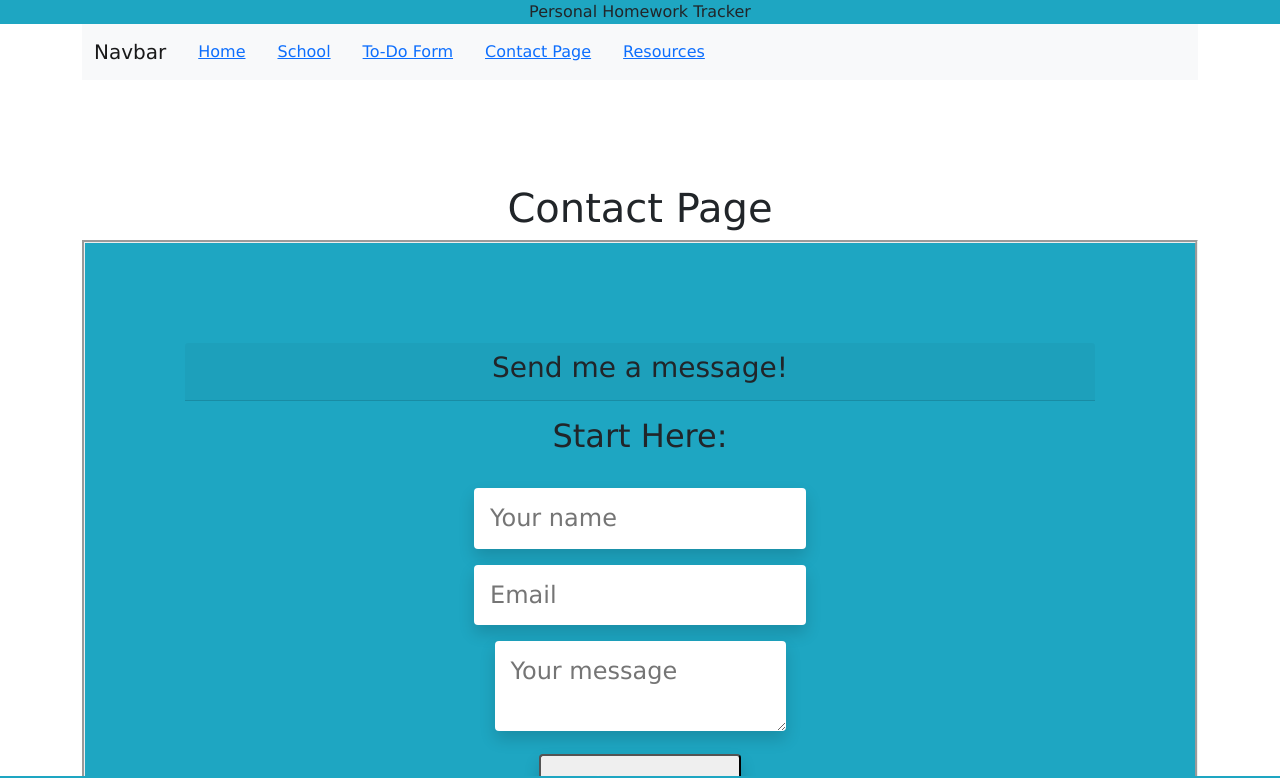
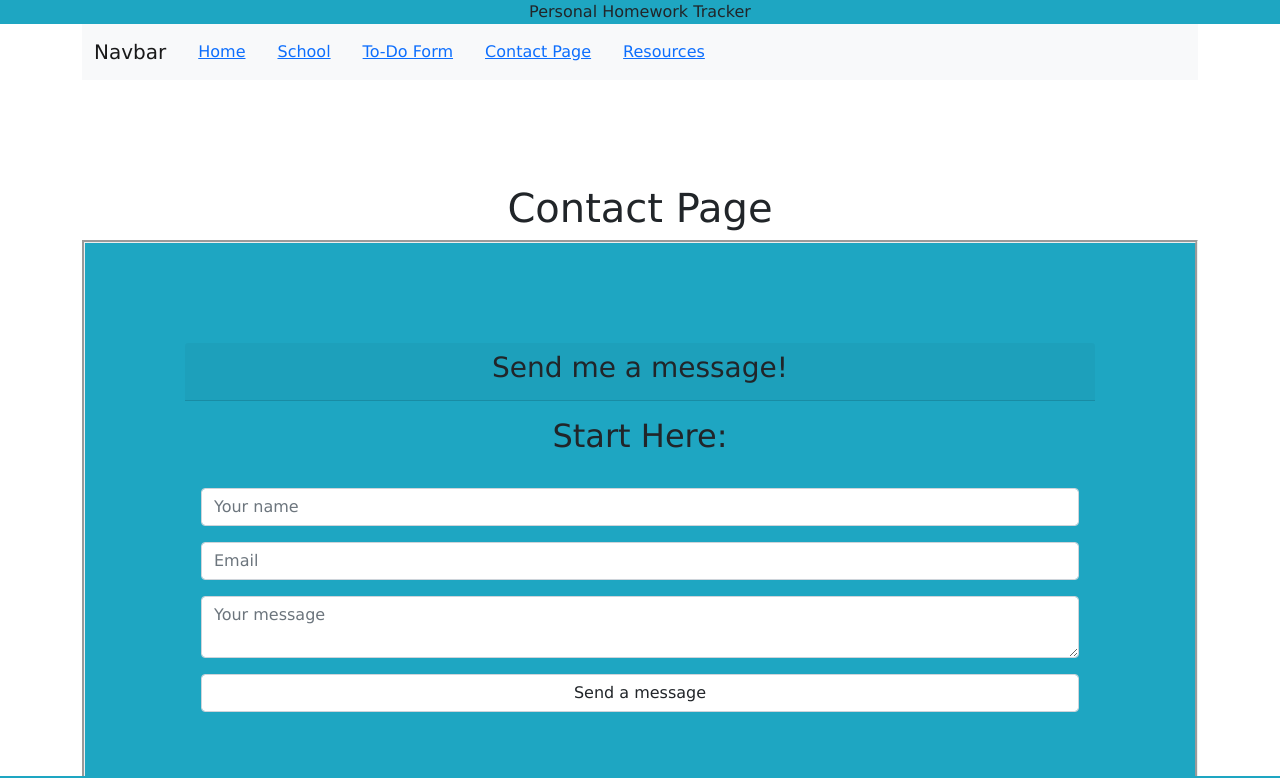
Before and after one commit to xeemv/FE-Final, a React (Create React App) app in the folder final/: page /Contact-Page in a window 1280 px wide. Shown: the top 778 px of the page. Built offline with nearby package versions, Linux system fonts and the light colour scheme.

Commit message:
finished

```diff
--- a/final/package.json
+++ b/final/package.json
@@ -7,6 +7,7 @@
     "@testing-library/react": "^13.3.0",
     "@testing-library/user-event": "^13.5.0",
     "bootstrap": "^5.1.3",
+    "emailjs-com": "^3.2.0",
     "react": "^18.2.0",
     "react-bootstrap": "^2.4.0",
     "react-calendar": "^3.7.0",
--- a/final/src/components/Contact.js
+++ b/final/src/components/Contact.js
@@ -1,48 +1,44 @@
 import React from "react";
 import { useState } from "react";
+import emailjs from "emailjs-com";
 
 const FORM_ENDPOINT = ""; // TODO - fill on the later step
 
 const Contact = () => {
-  const [submitted, setSubmitted] = useState(false);
-  const handleSubmit = () => {
-    setTimeout(() => {
-      setSubmitted(true);
-    }, 100);
-  };
+  const sendEmail = (e) => {
+    e.preventDefault();
 
-  if (submitted) {
-    return (
-      <>
-        <div className="text-2xl">Thank you!</div>
-        <div className="text-md">We'll be in touch soon.</div>
-      </>
-    );
+
+    emailjs.sendForm(
+      "service_0h2iuao",
+      "template_43igvj6",
+      e.target,
+      "hTad8af4VNgXRqYZj"
+      ).then(res=>{
+        console.log(res);
+    }).catch(err=> console.log(err));
   }
 
   return (
     <form
-      action={FORM_ENDPOINT}
-      onSubmit={handleSubmit}
-      method="POST"
-      target="_blank"
+      onSubmit={sendEmail}
     >
       <div className="mb-3 pt-0">
         <input
           type="text"
           placeholder="Your name"
           name="name"
-          className="px-3 py-3 placeholder-gray-400 text-gray-600 relative bg-white bg-white rounded text-sm border-0 shadow outline-none focus:outline-none focus:ring w-full"
+          className="form-control"
           required
         />
       </div>
 
       <div className="mb-3 pt-0">
         <input
-          type="email"
+          type="user_email"
           placeholder="Email"
-          name="email"
-          className="px-3 py-3 placeholder-gray-400 text-gray-600 relative bg-white bg-white rounded text-sm border-0 shadow outline-none focus:outline-none focus:ring w-full"
+          name="user_email"
+          className="form-control"
           required
         />
       </div>
@@ -51,14 +47,14 @@ const Contact = () => {
         <textarea
           placeholder="Your message"
           name="message"
-          className="px-3 py-3 placeholder-gray-400 text-gray-600 relative bg-white bg-white rounded text-sm border-0 shadow outline-none focus:outline-none focus:ring w-full"
+          className="form-control"
           required
         />
       </div>
 
       <div className="mb-3 pt-0">
         <button
-          className="bg-blue-500 text-white active:bg-blue-600 font-bold uppercase text-sm px-6 py-3 rounded shadow hover:shadow-lg outline-none focus:outline-none mr-1 mb-1 ease-linear transition-all duration-150"
+          className="form-control"
           type="submit"
         >
           {" "}
@@ -71,3 +67,6 @@ const Contact = () => {
 
 // export default ContactForm;
 export default Contact;
+
+
+// bg-blue-500 text-white active:bg-blue-600 font-bold uppercase text-sm px-6 py-3 rounded shadow hover:shadow-lg outline-none focus:outline-none mr-1 mb-1 ease-linear transition-all duration-150
--- a/final/src/index.css
+++ b/final/src/index.css
@@ -73,13 +73,6 @@ h3{
   margin-bottom: 20px;
 }
 
-.form-and-todo-box{
-  width: 500px;
-  margin: auto;
-  height: auto;
-  background-color: rgb(218, 182, 248);
-}
-
 .form-and-todo-box .input-and-button{
   height: 45px;
   background-color: rgb(231, 225, 248);
@@ -96,7 +89,7 @@ h3{
   font-size: 16px;
   padding: 5px;
   /* border: 2px solid #f92c0f; */
-  background-color: rgb(149, 88, 158);
+  background-color: rgb(235, 182, 243);
   border-style: solid;
 }
 
@@ -118,7 +111,7 @@ h3{
 .form-and-todo-box .input-and-button .button button{
   outline: none;
   cursor: pointer;
-  border: 2px solid #f92c0f;
+  border: 2px solid #f5331a;
   background-color: transparent;
   color: #fff;
 }
@@ -160,6 +153,7 @@ h3{
   background-color: #1ea6c2;
 }
 
+
 .footer{
   position: absolute;
   bottom: 0;
```
Also changed, not shown: final/src/components/navbar-pages/Mailer.js (added, +9 -0 lines), 1 other file (tests, documents, lock files or other folders).
